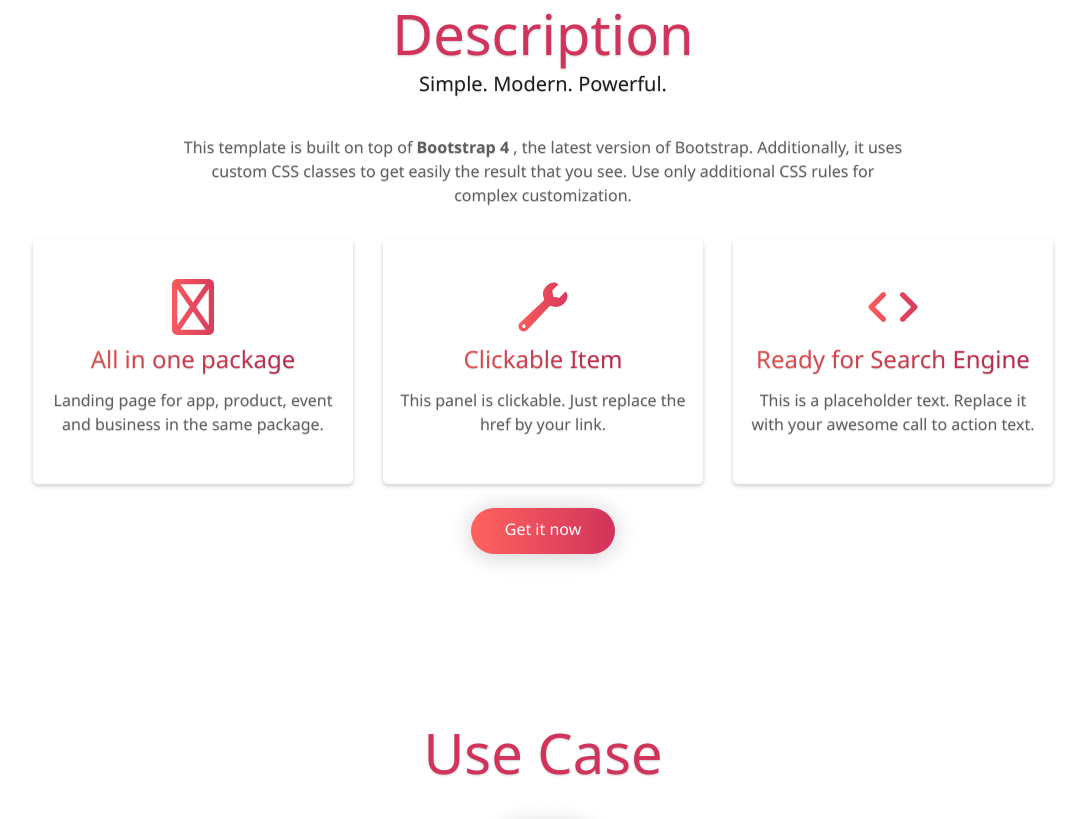
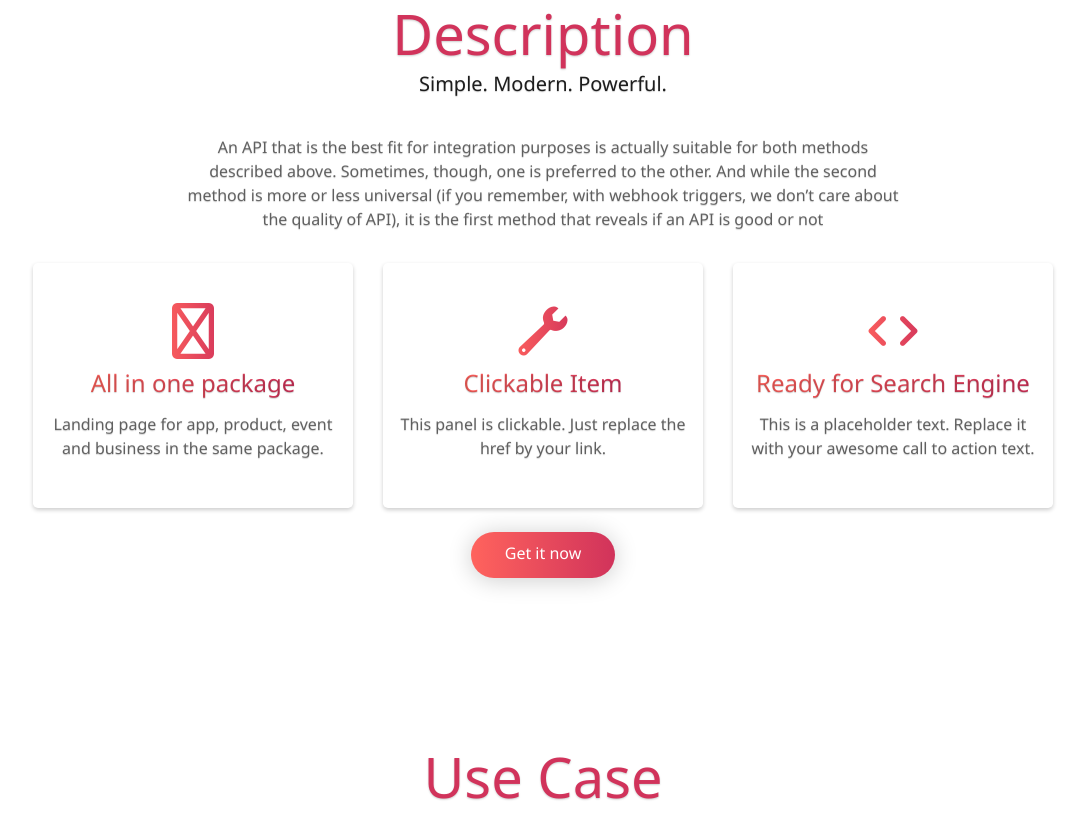
Before and after one commit to McAngelo/sharp-services-api, a website: page public/index.html in a window 1280 px wide. Shown: the part 877-1696 px from the top of the page, without its empty margins (97-1182 px from the left). Drawn offline with Linux system fonts and the light colour scheme; files whose address does not match are found by name.

Commit message:
--worked on the for sharp services

```diff
--- a/public/index.html
+++ b/public/index.html
@@ -212,10 +212,9 @@ scrolled-white topmenu-right no-menu-icon">
         <div class="section-content anim text-center">
           <!-- title and description -->
           <div class="title-desc reduced">
-            <p>This template is built on top of
-              <strong>Bootstrap 4&nbsp;</strong>, the latest version of Bootstrap. Additionally,
-              it uses custom CSS classes to get easily the result that you see. Use
-              only additional CSS rules for complex customization.</p>
+            <p>
+              An API that is the best fit for integration purposes is actually suitable for both methods described above. Sometimes, though, one is preferred to the other. And while the second method is more or less universal (if you remember, with webhook triggers, we don’t care about the quality of API), it is the first method that reveals if an API is good or not
+            </p>
           </div>
 
           <!-- begin of feature -->
@@ -484,8 +483,7 @@ scrolled-white topmenu-right no-menu-icon">
         <!-- title -->
         <div class="section-title text-center">
           <h2 class="display-4 display-title">More Features</h2>
-          <p>Lorem ipsum dolor sit amet, consectetur adipiscing elit. Mauris aliquet
-            malesuada feugiat.</p>
+          <p>This API demonstrates the following characteristics, to offer the best experience to third party application.</p>
         </div>
 
         <!-- text or illustration order are manipulated via Bootstrap order-md-1, order-md-2 class -->
```
